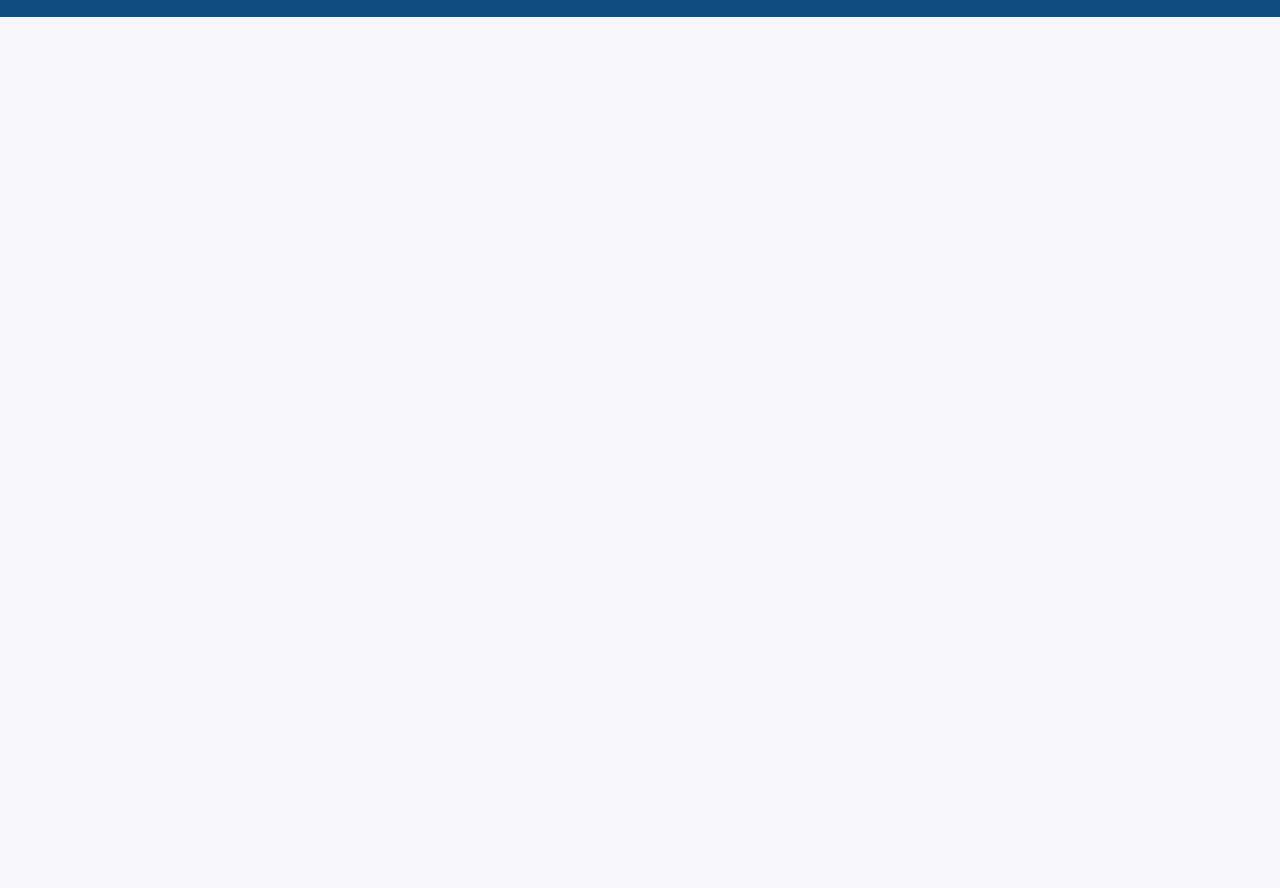
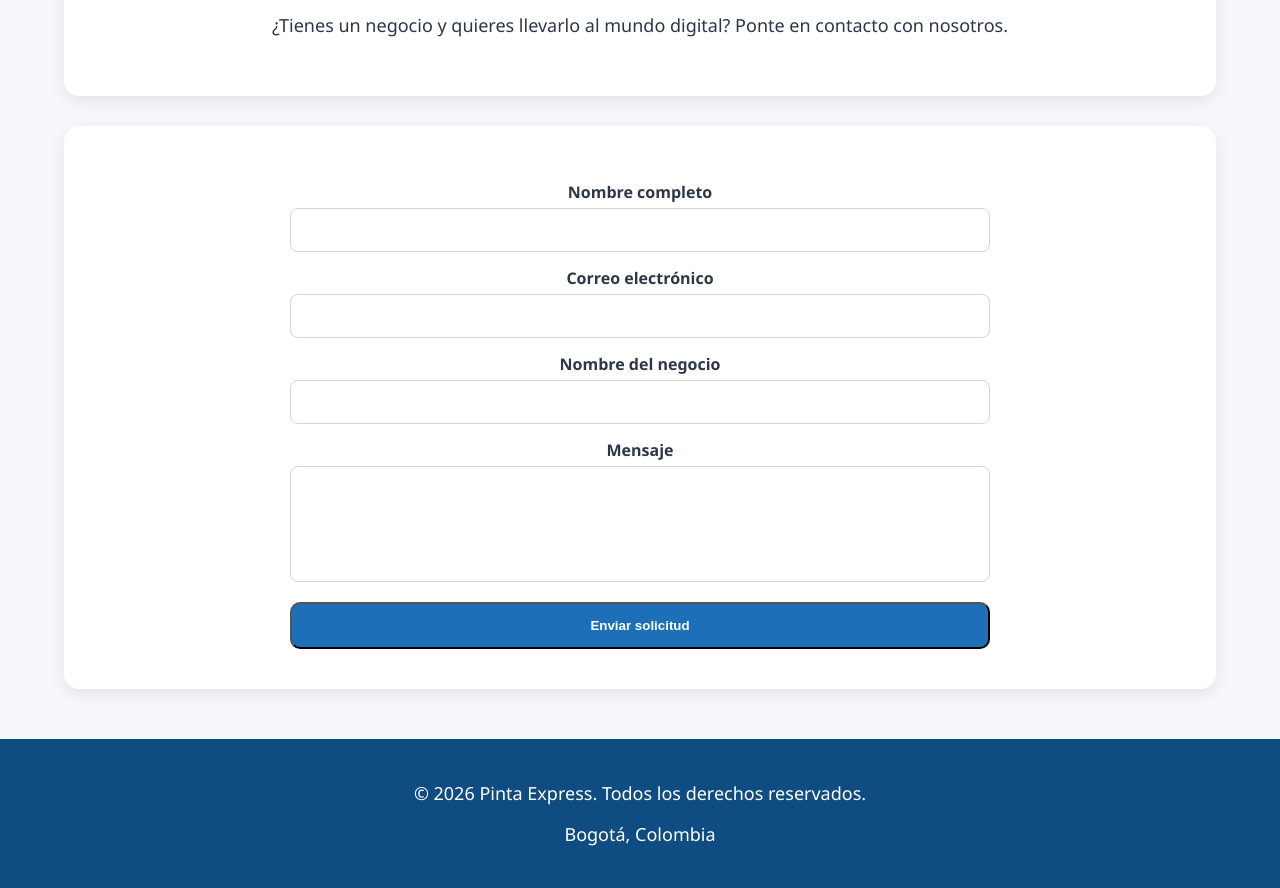
Before and after one commit to Jarbe-12/Pinta-Express, a plain HTML site: page contacto.html in a window 1280 px wide. Shown: the part 314-1202 px from the top of the page. Before the commit the page ends 800 px from the top, so only its background shows below. Drawn offline with Linux system fonts and the light colour scheme.

Commit message:
implementacion de formulario de contacto

```diff
--- a/contacto.html
+++ b/contacto.html
@@ -20,6 +20,40 @@
         </nav>
 
     </header>
+    <main>
+
+    <section>
+        <h1>Contáctanos</h1>
+
+        <p>
+            ¿Tienes un negocio y quieres llevarlo al mundo digital?
+            Ponte en contacto con nosotros.
+        </p>
+    </section>
+
+    <section>
+
+        <form>
+
+            <label for="nombre">Nombre completo</label>
+            <input type="text" id="nombre">
+
+            <label for="correo">Correo electrónico</label>
+            <input type="email" id="correo">
+
+            <label for="negocio">Nombre del negocio</label>
+            <input type="text" id="negocio">
+
+            <label for="mensaje">Mensaje</label>
+            <textarea id="mensaje" rows="5"></textarea>
+
+            <button type="submit">Enviar solicitud</button>
+
+        </form>
+
+    </section>
+
+</main>
     <footer>
         <p>&copy; 2026 Pinta Express. Todos los derechos reservados.</p>
 
--- a/css/styles.css
+++ b/css/styles.css
@@ -157,3 +157,32 @@ section p{
 .tarjeta p{
     margin-bottom: 20px;
 }
+
+form{
+    max-width: 700px;
+    margin: auto;
+    display: flex;
+    flex-direction: column;
+}
+
+label{
+    font-weight: 600;
+    margin-top: 15px;
+    margin-bottom: 5px;
+}
+
+input,
+textarea{
+    padding: 12px;
+    border: 1px solid #d1d5db;
+    border-radius: 8px;
+    font-size: 16px;
+}
+
+textarea{
+    resize: none;
+}
+
+form button{
+    margin-top: 20px;
+}
```
